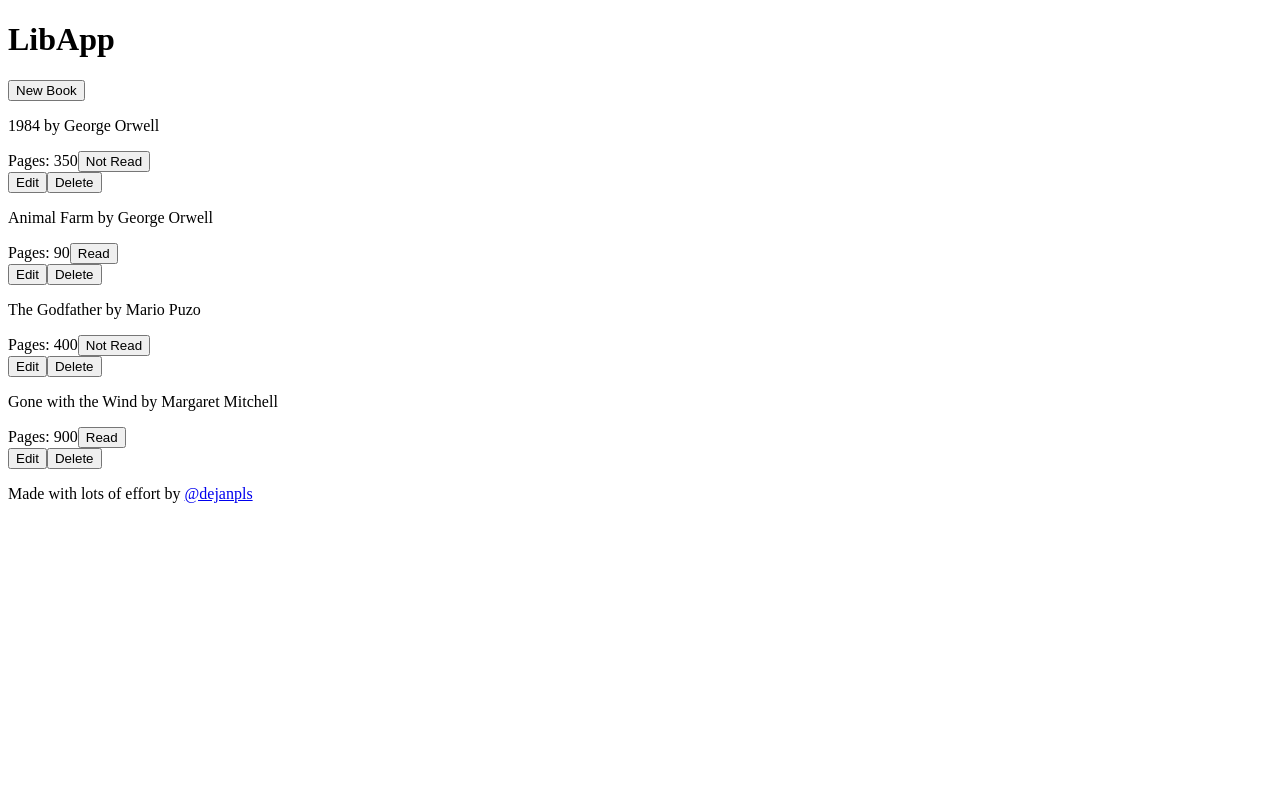
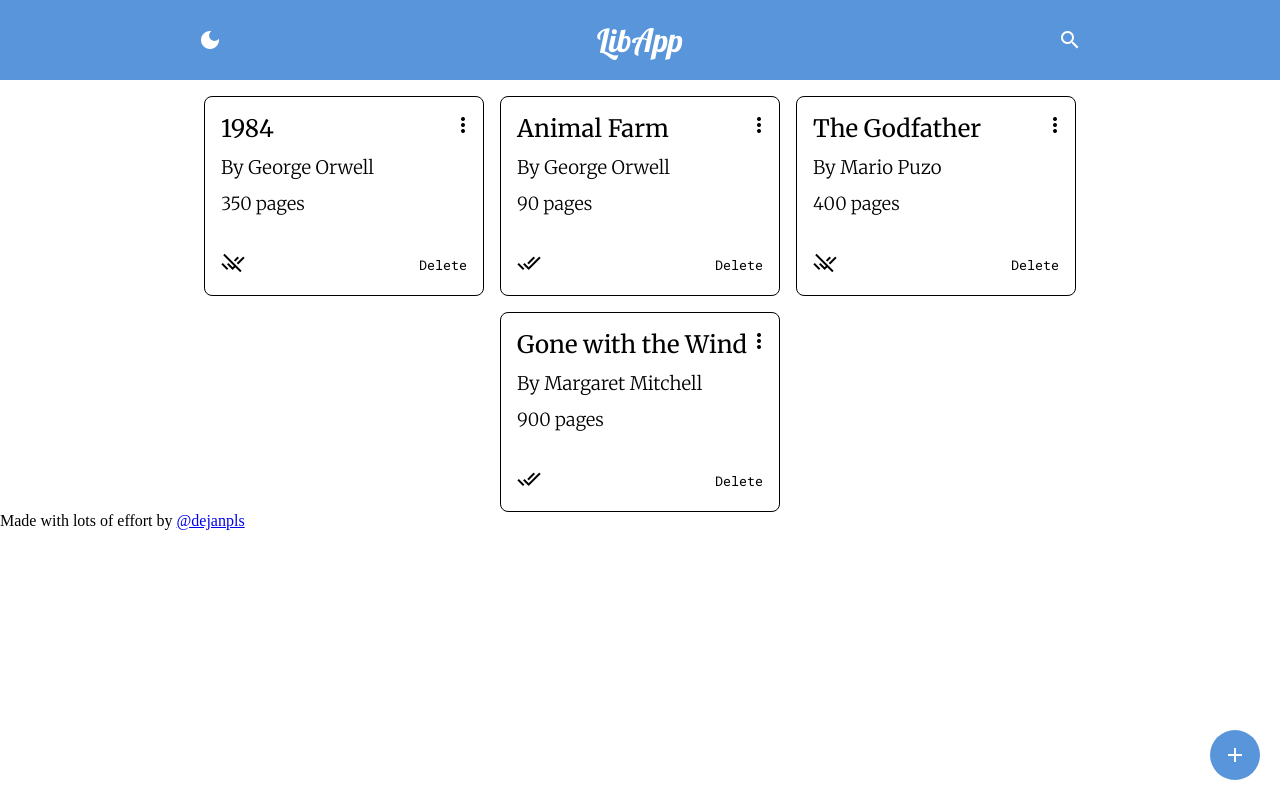
Before and after one commit to dejanpls/libapp, a plain HTML site: page index.html in a window 1280 px wide. Drawn offline with Linux system fonts and the light colour scheme.

Commit message:
Feat: Style div 'card'

```diff
--- a/index.html
+++ b/index.html
@@ -9,6 +9,13 @@
     <!-- Stylesheets -->
     <link rel="stylesheet" href="style.css">
 
+    <!-- Fonts -->
+    <link href="https://fonts.googleapis.com/icon?family=Material+Icons" rel="stylesheet">
+
+    <link rel="preconnect" href="https://fonts.googleapis.com">
+    <link rel="preconnect" href="https://fonts.gstatic.com" crossorigin>
+    <link href="https://fonts.googleapis.com/css2?family=Lobster&family=Merriweather:ital,wght@0,300;0,400;0,700;0,900;1,300;1,400;1,700;1,900&family=Roboto+Mono:ital,wght@0,100..700;1,100..700&display=swap" rel="stylesheet">
+
     <!-- Scripts -->
     <script src="script.js" defer></script>
 
@@ -16,11 +23,25 @@
 </head>
 
 <body>
-    <h1 id="title">LibApp</h1>
-    <button id="add">New Book</button>
+    <div class="menu-container">
+        <div class="menu">
+            <span id="theme" class="material-icons">
+                dark_mode
+            </span>
+            <a href="#" id="logo">LibApp</a>
+            <span id="search" class="material-icons">
+                search
+            </span>
+        </div>
+    </div>
+    <button id="add" class="btn circle">
+        <span class="material-icons">add</span>
+    </button>
 
-    <!-- <ul id="books"></ul> -->
-     <div id="books"></div>
+
+    <div class="books-container">
+        <div id="books"></div>
+    </div>
 
     <dialog id="bookDialog">
         <form method="dialog">
--- a/script.js
+++ b/script.js
@@ -30,16 +30,24 @@ function Book(title, author, pages, read) {
 }
 
 Book.prototype.isRead = function () {
-	return this.read ? "Read" : "Not Read";
+	return this.read ? '<span class="material-icons">done_all</span>' : '<span class="material-icons">remove_done</span>';
 }
 
 Book.prototype.toggleRead = function () {
 	this.read = !this.read;
 };
 
-Book.prototype.info = function () {
-	return this.title + " by " + this.author;
+Book.prototype.getTitle = function () {
+	return this.title;
 };
+
+Book.prototype.getAuthor = function () {
+	return `By ${this.author}`;
+};
+
+Book.prototype.getPages = function () {
+	return `${this.pages} pages`;
+}
 
 addBook("1984", "George Orwell", 350, false);
 addBook("Animal Farm", "George Orwell", 90, true);
@@ -57,32 +65,47 @@ function addBook(title, author, pages, read) {
 function appendListItem(book) {
 	const cardItem = document.createElement("div");
 	cardItem.id = `book-${book.id}`;
+	cardItem.classList = "card";
 
-	const infoText = document.createElement("p");
-	const pagesText = document.createElement("span");
-	const readBtn = document.createElement("button");
+	const titleText = document.createElement("h2");
+	const authorText = document.createElement("h3");
+	const pagesText = document.createElement("p");
 
 	const btnContainer = document.createElement("div");
+	btnContainer.classList = "btn-container";
 	const deleteBtn = document.createElement("button");
 	const updateBtn = document.createElement("button");
 
-	cardItem.appendChild(infoText);
-	infoText.textContent = book.info();
-	infoText.classList = "info";
+	const readContainer = document.createElement("div");
+	readContainer.classList = "read-container";
+	const readText = document.createElement("p");
+	readText.textContent = "Read: ";
+	const readBtn = document.createElement("button");
+	readBtn.classList = "btn button";
+
+	cardItem.appendChild(titleText);
+	titleText.textContent = book.getTitle();
+	titleText.classList = "info title";
+
+	cardItem.appendChild(authorText);
+	authorText.textContent = book.getAuthor();
+	authorText.classList = "info author";
 
 	cardItem.appendChild(pagesText);
-	pagesText.textContent = "Pages: " + book.pages;
-	pagesText.classList = "info";
+	pagesText.textContent = book.getPages();
+	pagesText.classList = "info pages";
 
-	cardItem.appendChild(readBtn);
-	readBtn.textContent = book.isRead();
+	cardItem.appendChild(updateBtn);
+	// updateBtn.textContent = "Edit";
+	updateBtn.innerHTML = '<span class="material-icons">more_vert</span>';
+	updateBtn.classList = "btn edit";
+
+	btnContainer.appendChild(readBtn);
+	readBtn.innerHTML = book.isRead();
 	readBtn.classList = "btn read";
 
-	btnContainer.appendChild(updateBtn);
-	updateBtn.textContent = "Edit";
-	updateBtn.classList = "btn edit";
-
 	btnContainer.appendChild(deleteBtn);
+	// deleteBtn.textContent = "Delete";
 	deleteBtn.textContent = "Delete";
 	deleteBtn.classList = "btn delete";
 
@@ -124,8 +147,11 @@ function fillModal(book) {
 
 function updateBookList(book) {
 	const listItem = document.querySelector(`#book-${book.id}`);
-	listItem.querySelector(".info").textContent = book.info(); // update span
-	listItem.querySelector(".read").textContent = book.isRead(); // update toggle button
+	listItem.querySelector(".title").textContent = book.getTitle();
+	listItem.querySelector(".author").textContent = book.getAuthor();
+	listItem.querySelector(".pages").textContent = book.getPages();
+
+	listItem.querySelector(".read").innerHTML = book.isRead(); // update toggle button
 }
 
 // "Show the dialog" button opens the dialog modally
@@ -179,6 +205,5 @@ confirmBtn.addEventListener("click", () => {
 	}
 	popup.close();
 
-	console.log(currentEditBook);
 	console.log(library);
 });
--- a/style.css
+++ b/style.css
@@ -0,0 +1,128 @@
+* {
+    margin: 0;
+    padding: 0;
+    box-sizing: border-box;
+}
+
+div.menu-container {
+    color: #fff;
+    background-color: #5995DA;
+    /* Blue */
+    padding: 20px 0;
+    display: flex;
+    justify-content: center;
+}
+
+div.menu-container div.menu {
+    padding: 0 8px;
+    width: 900px;
+    display: flex;
+    justify-content: space-between;
+    align-items: center;
+}
+
+div.menu a#logo {
+    font-family: "Lobster", serif;
+    color: #fff;
+    text-decoration: none;
+    font-size: 2rem;
+}
+
+button.btn {
+    cursor: pointer;
+    font-family: "Roboto Mono", serif;
+    background-color: #fff;
+    border: none;
+}
+
+button#add {
+    position: fixed;
+    /* Fixes the button in place */
+    bottom: 20px;
+    /* Distance from the bottom */
+    right: 20px;
+    /* Distance from the right */
+    z-index: 1000;
+    /* Ensure the button stays on top of other elements */
+
+    font-size: 0;
+    background-color: #5995DA;
+    display: flex;
+    align-items: center;
+    justify-content: center;
+}
+
+.circle {
+    width: 50px;
+    height: 50px;
+    border-radius: 50%;
+    color: #fff;
+    display: flex; /* Ensures child elements are centered */
+    align-items: center;
+    justify-content: center;
+}
+
+.material-icons {
+    font-size: 24px; /* Adjust icon size */
+}
+
+
+div.books-container {
+    display: flex;
+    justify-content: center;
+    padding-top: 1rem;
+}
+
+div#books {
+    width: 900px;
+    display: flex;
+    justify-content: center;
+    flex-wrap: wrap;
+    gap: 1rem;
+}
+
+div#books div.card {
+    border: 1px solid #000;
+    padding: 1rem;
+    min-width: 280px;
+    max-width: 280px;
+    height: 200px;
+    display: flex;
+    flex-direction: column;
+    justify-content: space-between;
+    position: relative; /* Reference point for the button */
+    border-radius: 8px;
+}
+
+div.card p.info {
+    font-size: large;
+}
+
+.info {
+    font-family: "Merriweather", serif;
+    font-weight: 300;
+    font-style: normal;
+}
+
+.info.title {
+    font-weight: 400;
+}
+
+div.btn-container {
+    padding-top: 1.5rem;
+    display: flex;
+    justify-content: space-between;
+    align-items: center;
+}
+
+.edit {
+    position: absolute; /* Positioned relative to the .card */
+    top: 1rem; /* Distance from the bottom of the card */
+    right: .5rem; /* Distance from the right of the card */
+}
+
+div.read-container {
+    display: flex;
+    flex-direction: row;
+    align-items: center;
+}
```
